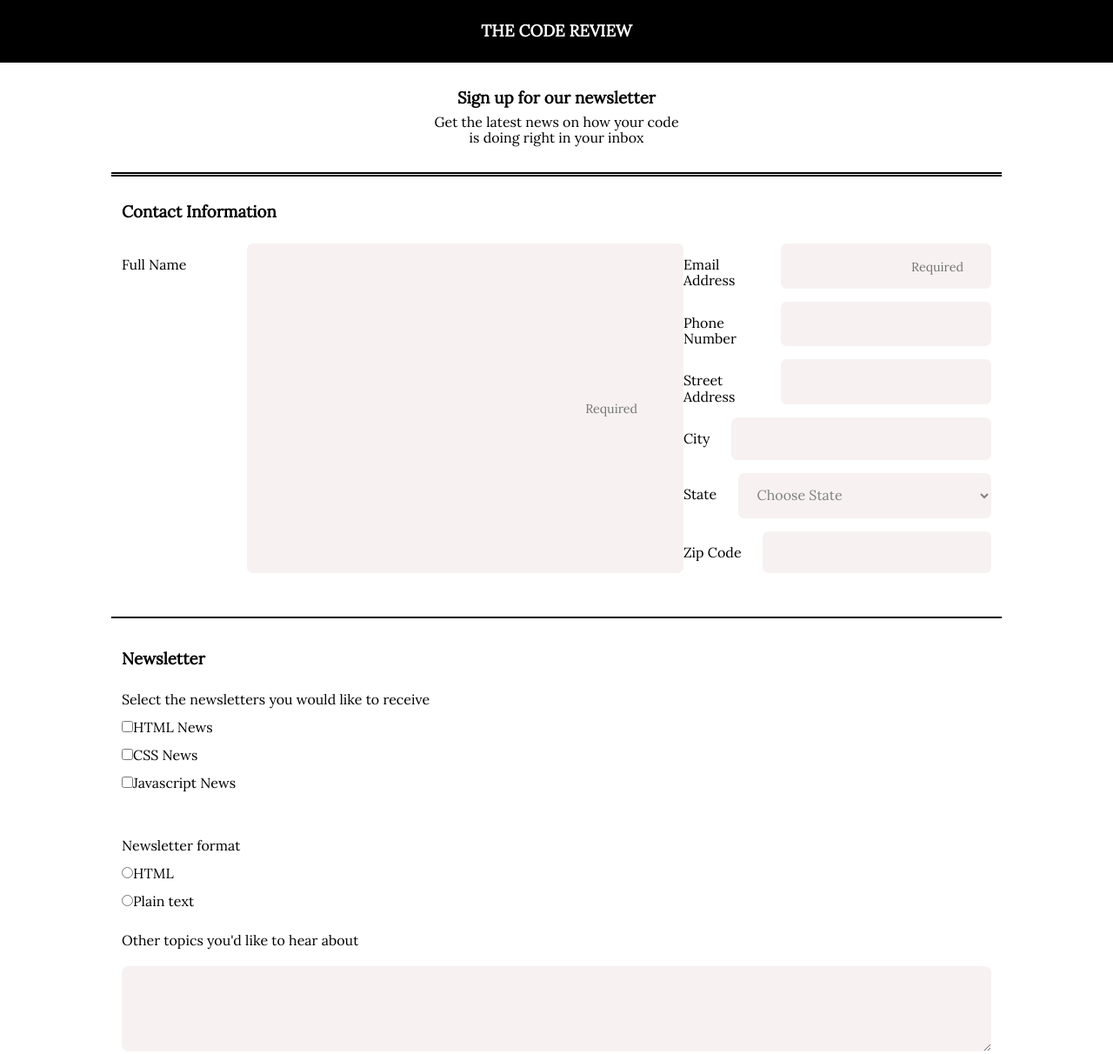
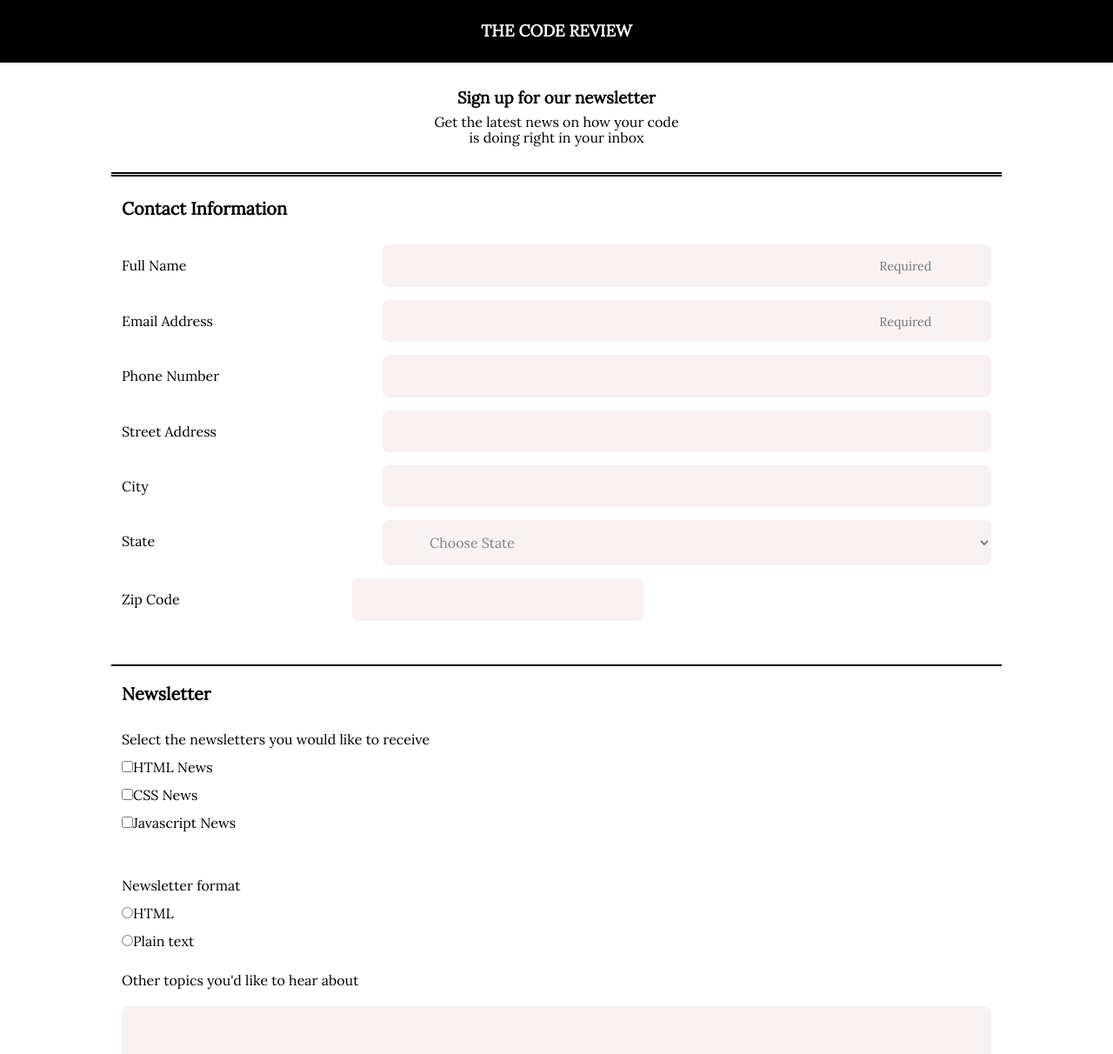
Before and after one commit to PiotrManczak39/techdegree-project-3, a plain HTML site: page index.html in a window 1280 px wide. Shown: the top 1212 px of the page at 87% size. Drawn offline with Linux system fonts and the light colour scheme.

Commit message:
most recent

```diff
--- a/css/styles.css
+++ b/css/styles.css
@@ -49,6 +49,10 @@ input::placeholder {
   font-size: 0.9em;
   padding-right: 8%;
   text-align: right;
+}
+
+legend {
+  font-size: 1.25em;
 }
 
 select {
@@ -110,16 +114,16 @@ textarea {
   flex-direction: column;
 }
 
-.part2 {
-  border-top: solid 2px black;
+.part1 {
+  border-bottom: solid 2px black;
+}
+
+.part2 legend {
+  padding-top: 20px;
 }
 
 .part2 p {
   padding-bottom: 20px;
-}
-
-.part2 h3 {
-  padding-top: 30px;
 }
 
 .part2 textarea {
@@ -138,11 +142,21 @@ textarea {
 
   .item {
     flex-direction: row;
+    justify-content: space-between;
   }
 
   .item input,
   .item select {
     margin-left: 7%;
+    max-width: 70%;
+  }
+
+  .zip_code {
+    max-width: 60%;
+  }
+
+  .zip_code input {
+    margin-left: 33%;
   }
 
   .item label + input,
--- a/index.html
+++ b/index.html
@@ -24,12 +24,12 @@
       <form action="index.html" method="post">
 
         <fieldset class="part1">
-          <h3 class="form-header">Contact Information</h3>
+          <legend class="form-header"><strong>Contact Information</strong></legend>
 
           <div class="first item">
             <label for="name">Full Name</label>
             <input placeholder="Required" type="text" id="name" name="user_name">
-          <div>
+          </div>
 
           <div class="mail item">
             <label for="mail">Email Address</label>
@@ -68,7 +68,7 @@
         </fieldset>
 
         <fieldset class="part2">
-          <h3>Newsletter</h3>
+          <legend><strong>Newsletter</strong></legend>
 
           <div class="topic">
             <label>Select the newsletters you would like to receive</label><br>
```
